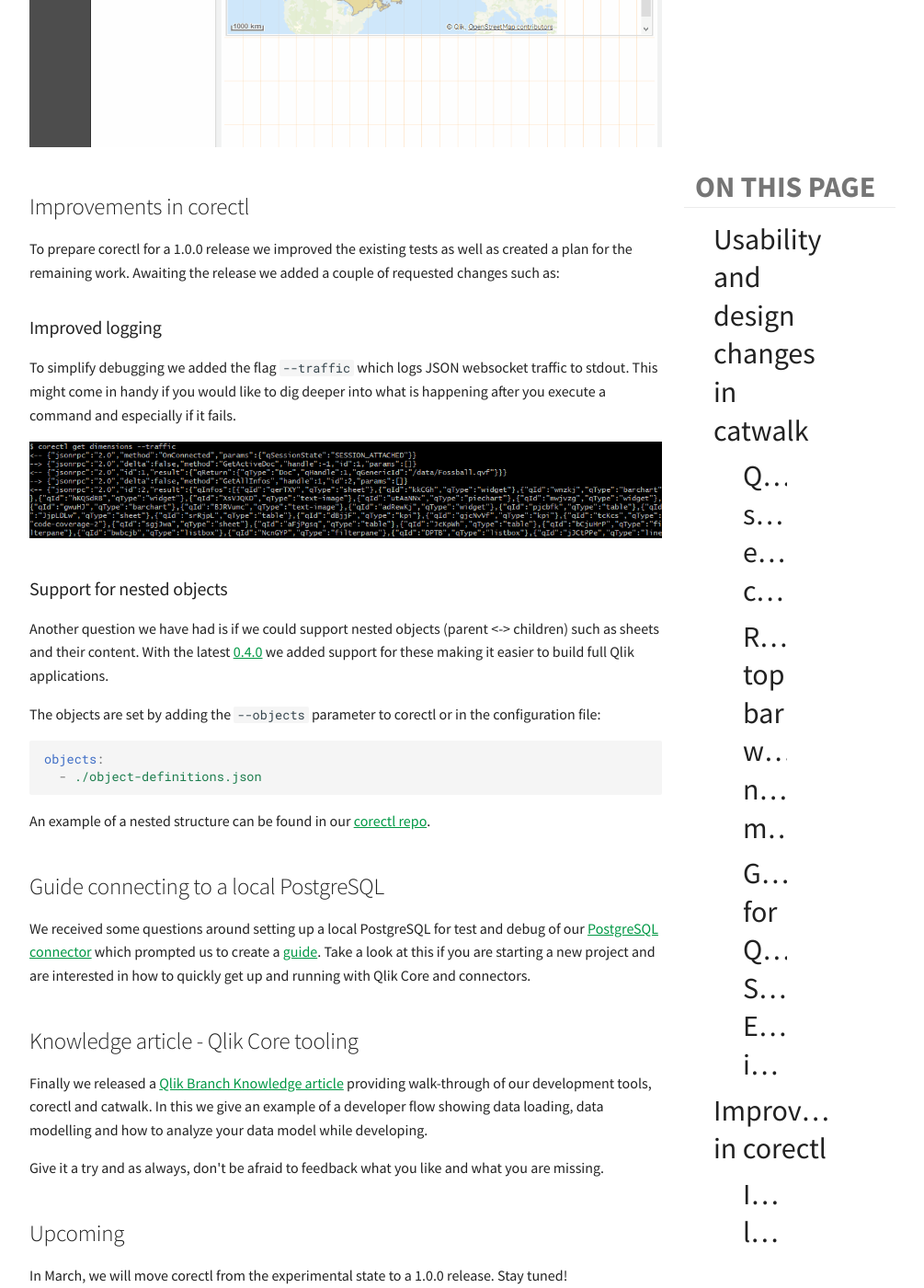
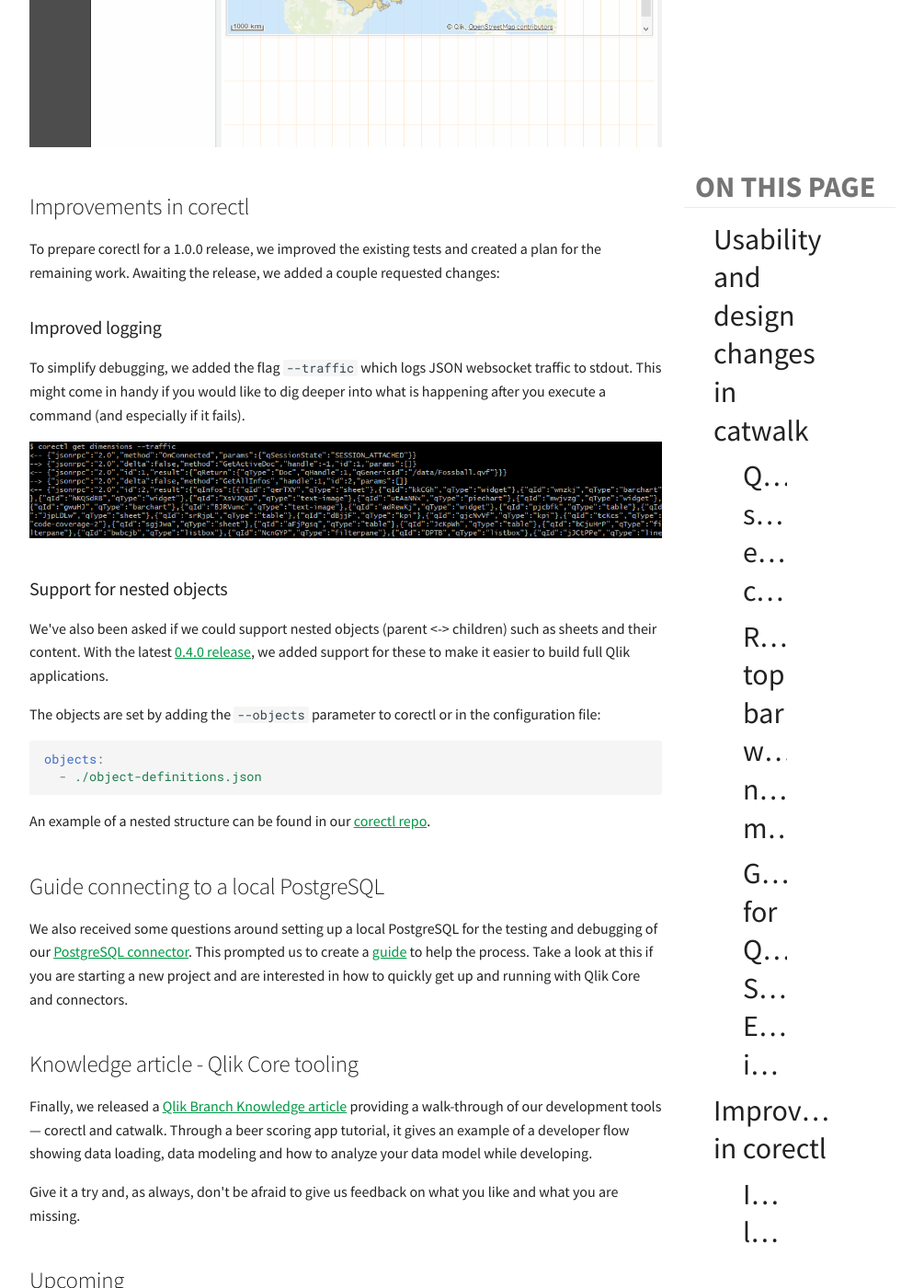
Before and after one commit to qlik-oss/core-website, an MkDocs documentation site: the page built from docs/updates/2019-02.md, in a window 1280 px wide and 1400 px high, scrolled down 2409 px. Shown: the whole window at 92% size, without its empty margins (264-1269 px from the left). Built offline with MkDocs 1.6.1 and Material for MkDocs 9.7.7, drawn with Linux system fonts in a browser that asks for light colours; nearby versions of some CDN libraries; library files that are not in the unit come from our copies; comment, search, counter and statistics services are not loaded; some of the changed text lies outside the part shown.

Commit message:
Update 2019-02.md

```diff
--- a/docs/updates/2019-02.md
+++ b/docs/updates/2019-02.md
@@ -1,21 +1,19 @@
 # February 2019
 
-Welcome to the February 2019 update. In this months update we would like to highlight a couple of important changes and
+Welcome to the February 2019 Qlik Core update. We're highlighting a couple of important changes and
 improvements which we hope you will like.
 
 ## Usability and design changes in catwalk
 
-After the launch of catwalk last month we have made several small usability improvements and design changes along with a
-couple of bug-fixes.
+Since being moved to stable last month, we've made several small usability improvements and design changes along with a
+couple of bug fixes.
 
 ### QlikView select excluded coloring
 
-We have added support for the *select excluded* selection state, sometimes used when doing deeper analysis of your data
-model. A value enters the selected excluded state because the value was first selected, and then excluded by a selection
-in another field. This value will be described in catwalk with *green on light grey background*.
+We have added support for the *select excluded* selection state, which can be used for deeper data model analysis. A value enters the selected excluded state because the value was first selected, and then excluded by a selection in another field. This value will be described in catwalk with *green on light grey background*.
 
 !!! Note
-    Please note that the color scheme follows QlikView coloring and corresponds to *dark grey and check mark* in Qlik
+    Please note the color scheme follows QlikView coloring and corresponds to *dark grey and check mark* in Qlik
     Sense.
 
 More information about Qlik's selection model can be found in the
@@ -25,39 +23,39 @@
 
 ### Reworked top bar with new menu
 
-The top bar in catwalk has been reworked, adding a new menu containing project wide links. Apart from the existing link
-to the guide you can also navigate to the engine documents overview through *Choose App*.
+The top bar in catwalk has been reworked, adding a new menu containing project-wide links. Apart from the existing link
+to the guide, you can also navigate to the Engine documents overview through *Choose App*.
 
 ![screenshot](../images/catwalk-top-bar.png)
 
 ### Guide for Qlik Sense Enterprise integration
 
-Since a lot of our users come from a Qlik Sense background we have created a
+Since a lot of our users come from a Qlik Sense background, we have created a
 [guide](https://github.com/qlik-oss/catwalk#qlik-sense-enterprise) which describes how to open documents from Qlik Sense
 Enterprise in catwalk.
 
-When the catwalk URL is white-listed in your deployment you can also use our Qlik Sense extension to quickly open the
-current application's data model in catwalk
+When the catwalk URL is white-listed in your deployment, you can also use our Qlik Sense extension to quickly open the
+current application's data model in catwalk.
 
 ![screenshot](../images/qlik-sense-catwalk-extension.gif)
 
 ## Improvements in corectl
 
-To prepare corectl for a 1.0.0 release we improved the existing tests as well as created a plan for the remaining work.
-Awaiting the release we added a couple of requested changes such as:
+To prepare corectl for a 1.0.0 release, we improved the existing tests and created a plan for the remaining work.
+Awaiting the release, we added a couple requested changes:
 
 ### Improved logging
 
-To simplify debugging we added the flag `--traffic` which logs JSON websocket traffic to stdout. This might come in
-handy if you would like to dig deeper into what is happening after you execute a command and especially if it fails.
+To simplify debugging, we added the flag `--traffic` which logs JSON websocket traffic to stdout. This might come in
+handy if you would like to dig deeper into what is happening after you execute a command (and especially if it fails).
 
 ![screenshot](../images/corectl-traffic-log.png)
 
 ### Support for nested objects
 
-Another question we have had is if we could support nested objects (parent <-> children) such as sheets and their
-content. With the latest [0.4.0](https://github.com/qlik-oss/corectl/releases/tag/v0.4.0) we added support for these
-making it easier to build full Qlik applications.
+We've also been asked if we could support nested objects (parent <-> children) such as sheets and their
+content. With the latest [0.4.0 release](https://github.com/qlik-oss/corectl/releases/tag/v0.4.0), we added support for these
+to make it easier to build full Qlik applications.
 
 The objects are set by adding the `--objects` parameter to corectl or in the configuration file:
 
@@ -71,22 +69,20 @@
 
 ## Guide connecting to a local PostgreSQL
 
-We received some questions around setting up a local PostgreSQL for test and debug of our
-[PostgreSQL connector](https://github.com/qlik-oss/core-grpc-postgres-connector) which prompted us to create a
-[guide](https://github.com/qlik-oss/core-grpc-postgres-connector/blob/master/local-postgres.md). Take a look at this
-if you are starting a new project and are interested in how to quickly get up and running with Qlik Core and connectors.
+We also received some questions around setting up a local PostgreSQL for the testing and debugging of our
+[PostgreSQL connector](https://github.com/qlik-oss/core-grpc-postgres-connector). This prompted us to create a
+[guide](https://github.com/qlik-oss/core-grpc-postgres-connector/blob/master/local-postgres.md) to help the process. Take a look at this if you are starting a new project and are interested in how to quickly get up and running with Qlik Core and connectors.
 
 ## Knowledge article - Qlik Core tooling
 
-Finally we released a [Qlik Branch Knowledge article](https://developer.qlik.com/knowledge/5c5302d4bf85ce00175efd18)
-providing walk-through of our development tools, corectl and catwalk. In this we give an example of a developer flow
-showing data loading, data modelling and how to analyze your data model while developing.
+Finally, we released a [Qlik Branch Knowledge article](https://developer.qlik.com/knowledge/5c5302d4bf85ce00175efd18)
+providing a walk-through of our development tools — corectl and catwalk. Through a beer scoring app tutorial, it gives an example of a developer flow showing data loading, data modeling and how to analyze your data model while developing.
 
-Give it a try and as always, don't be afraid to feedback what you like and what you are missing.
+Give it a try and, as always, don't be afraid to give us feedback on what you like and what you are missing.
 
 ## Upcoming
 
-In March, we will move corectl from the experimental state to a 1.0.0 release. Stay tuned!
+In March, we plan to move corectl from the experimental state to a 1.0.0 release. Stay tuned!
 
 * [slack #qlik-core](https://qlik-branch.slack.com/channels/qlik-core)
 * [github](https://github.com/qlik-oss)
```
